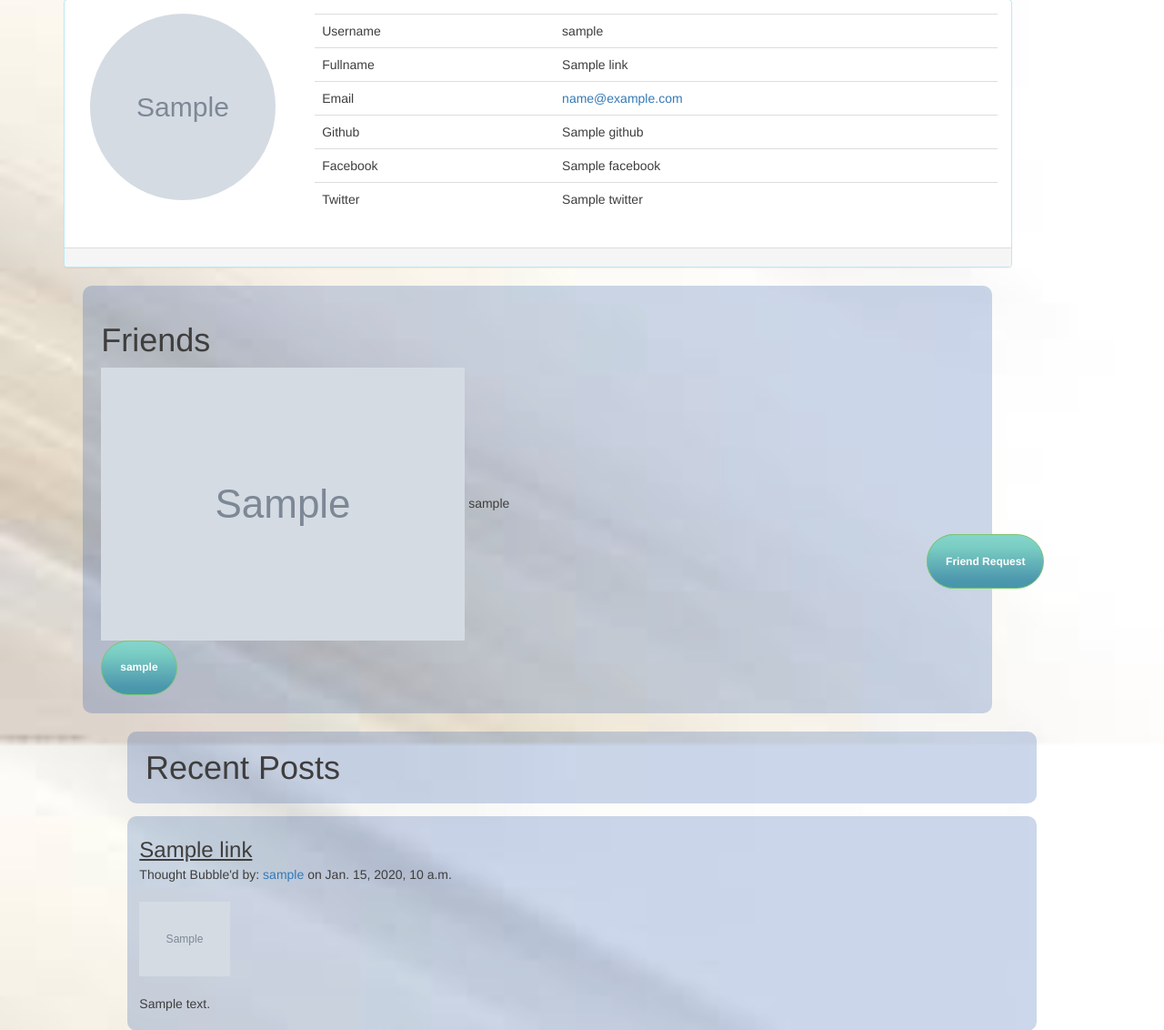
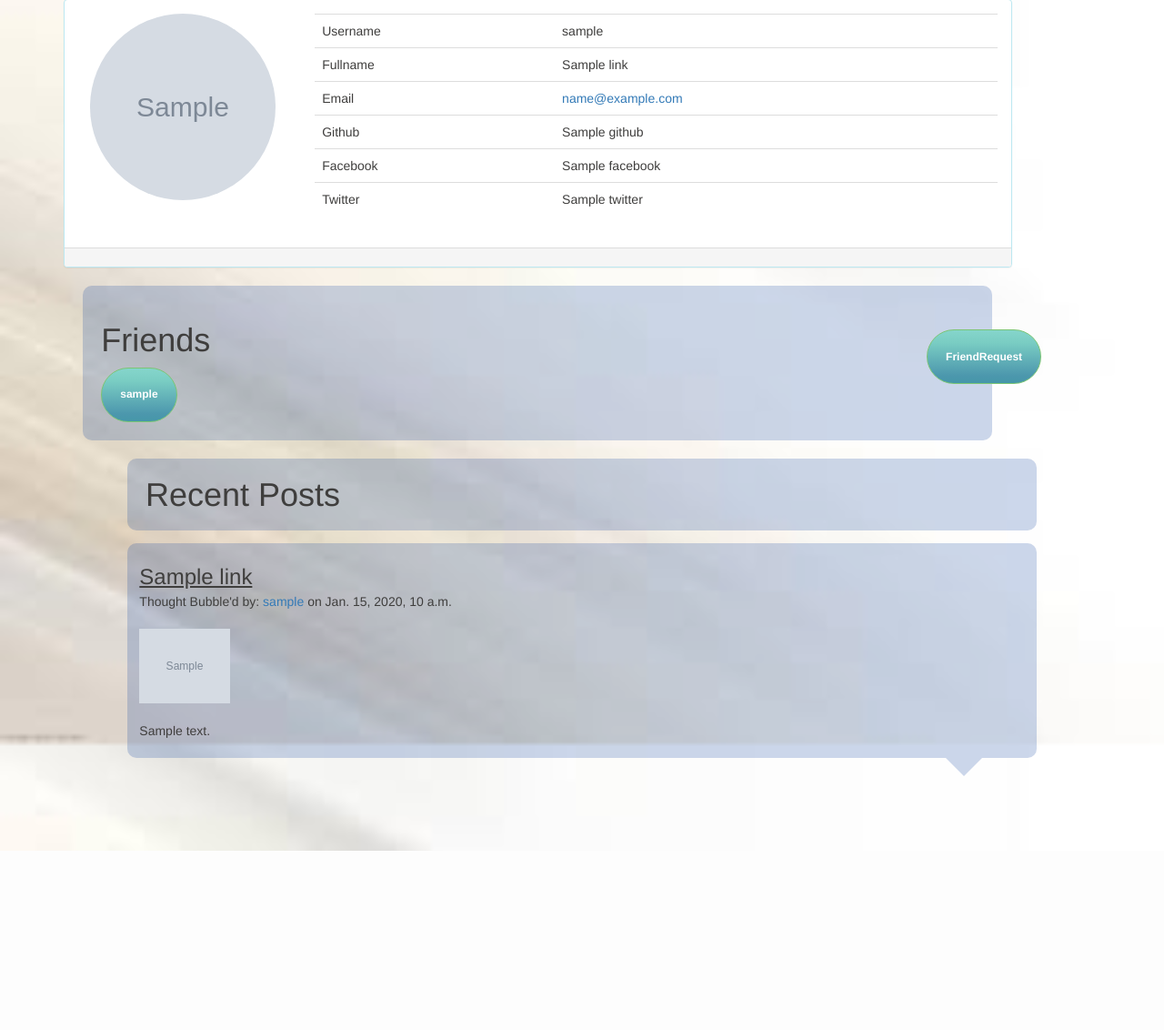
Before and after one commit to cntnboys/cmput410-project, a Django app: template main/templates/profile.html in a window 1280 px wide. Shown: the part 141-1273 px from the top of the page at 91% size. After the commit the page ends 1076 px from the top, so only its background shows below. Run offline with Django 3.2, Linux system fonts and the light colour scheme; the template is opened without the code that fills it: most values are stand-ins (such as "Sample title", 1, 10 or a date in 2020); grey boxes marked "Sample" are stand-in pictures; some libraries are stand-ins or nearby versions.

Commit message:
some formating

```diff
--- a/main/templates/profile.html
+++ b/main/templates/profile.html
@@ -116,18 +116,13 @@
 
             <div class="panel-footer">
 
-                <form method="POST" action="{% url "friendRequest" %}" enctype="multipart/form-data" name="afollow">
+                <form method="POST" action="{% url "friendRequest" %}" enctype="multipart/form-data" name="friendrequest">
                     {% csrf_token %}
                     <input type="hidden" name="follow" value="{{ link.username }}">
-                <input type="submit" class="rightbtn postbtn" value="Follow">
+                <input type="submit" class="rightbtn postbtn" value="FriendRequest">
                 </form>
 
 
-                <form method="POST" action="{% url "friendRequest" %}" enctype="multipart/form-data" name="afollow">
-                {% csrf_token %}
-                <input type="hidden" name="friendrequest" value="{{ link.username }}">
-                <input type="submit" class="rightbtn postbtn" value="Friend Request">
-                </form>
             </div>
             {% endif %}
                 {% endfor %}
@@ -140,8 +135,6 @@
                 <div class="bubbleWrapper">
                     <!-- Need to do images -->
                     <!--<img class="avatar" src="""+{{link.images}}+""">-->
-                    <img class="avatar" src={{ MEDIA_URL }}{{link.0.image}}>
-                    <span class="name">{{ link.username }}</span>
                     <form method="POST" action="{% url "getaProfile" theusername=link.username user_id=link.author_uuid %}" enctype="multipart/form-data" name="form">
                         {% csrf_token %}
                         <input type="hidden" value="{{link.username}}" name="username">
@@ -158,7 +151,7 @@
 
     {% if posts %}
     <div class="wrapper">
-        <h1 class='recentPost'>Recent Posts</h1>
+        <h1 class="recentPost">Recent Posts</h1>
         {% for link in posts %}
         <div class="post triangle-isosceles">
             {% if link.title %}
```
